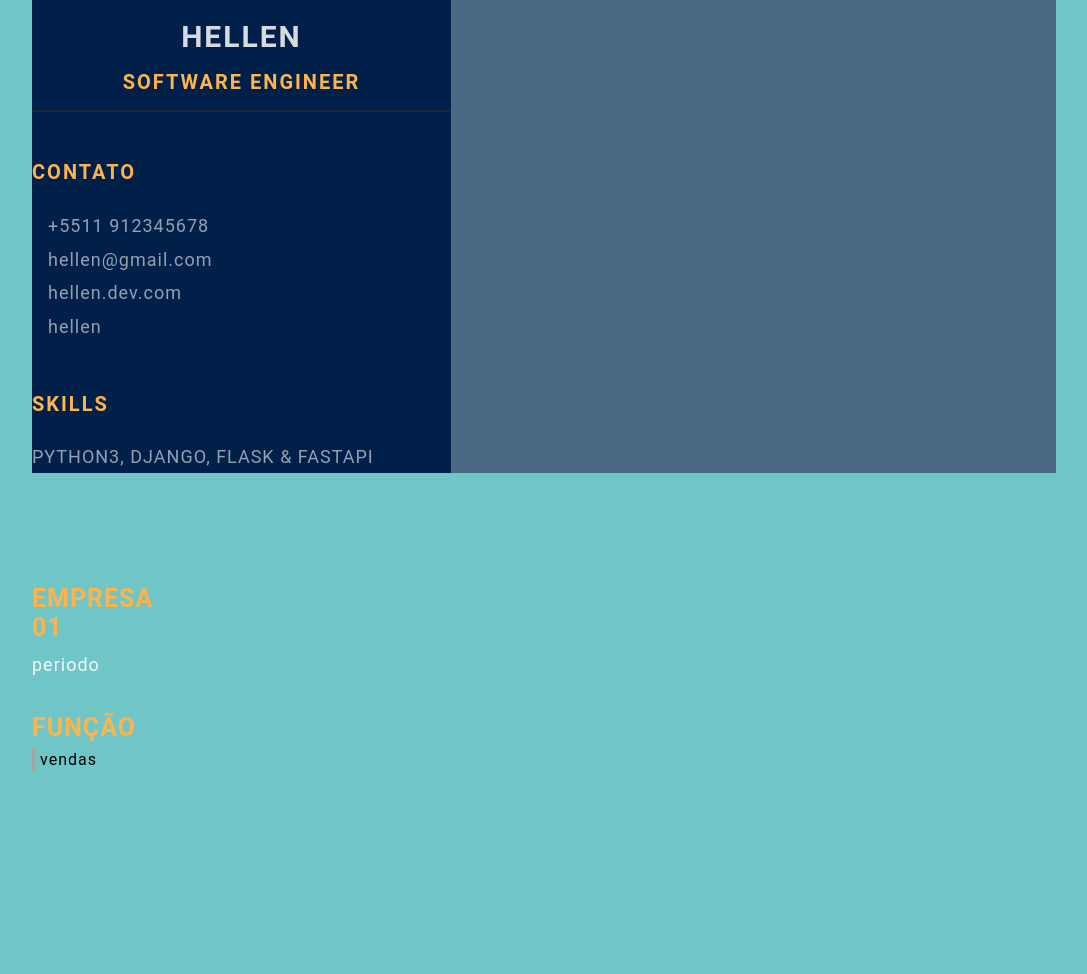
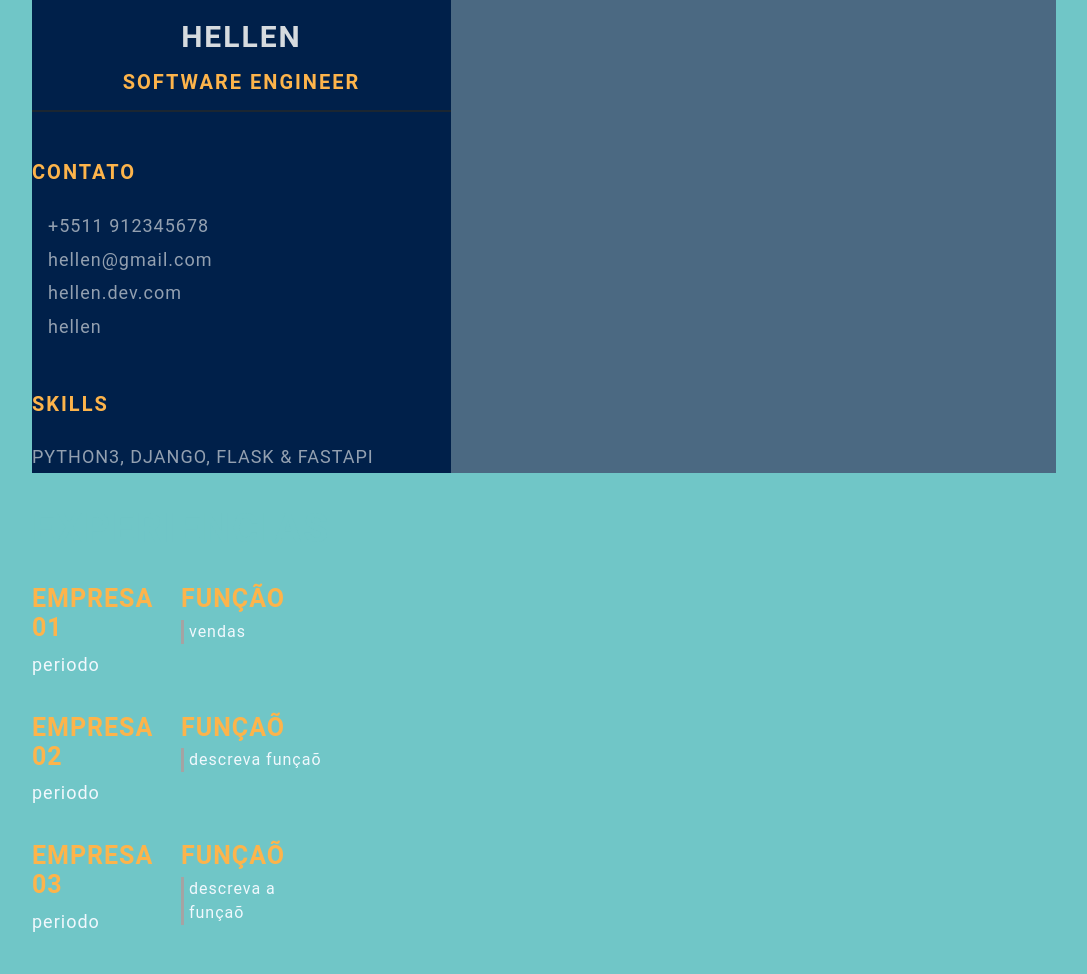
Before and after one commit to hellenpimentel/primeiro, a plain HTML site: page index.html in a window 1280 px wide. Shown: the part 612-1586 px from the top of the page, without its empty margins (96-1183 px from the left). Before the commit the page ends 1448 px from the top, so only its background shows below. Drawn offline with Linux system fonts and the light colour scheme.

Commit message:
modificação

```diff
--- a/index.html
+++ b/index.html
@@ -64,15 +64,36 @@
             <div class="right-title"> Experiencias</div>
             <div class="experience-contents">
                 <div class="exp-left">
-                <p class="exp-company-name">empresa 01</p>
-                <p class="exp-time-period">periodo</p>
+                    <p class="exp-company-name">empresa 01</p>
+                    <p class="exp-time-period">periodo</p>
+                </div>
+                <div class="exp-right">
+                    <p class="exp-position"> função</p>
+                    <p class="exp-desc"> vendas </p>
                 </div>
             </div>
+                <div class="experience-contents">
+                    <div class="exp-left">
+                        <p class="exp-company-name">empresa 02</p>
+                        <p class="exp-time-period">periodo</p>
+                    </div>
+                    <div class="exp-right">
+                        <p class="exp-position"> funçaõ</p>
+                        <p class="exp-desc"> descreva funçaõ</p>
+                    </div>
+                </div>
+                    <div class="experience-contents">
+                        <div class="exp-left">
+                            <p class="exp-company-name"> empresa 03</p>
+                            <p class="exp-time-period"> periodo</p>
+                        </div>
 
-            <div class="exp-right">
-                <p class="exp-position"> função</p>
-                <p class="exp-desc"> vendas </p>
-            </div>
+                    <div class="exp-right">
+                        <p class="exp-position"> funçaõ</p>
+                        <p class="exp-desc"> descreva a funçaõ</p>
+                    </div>
+                </div>
+
 
 
 
```
